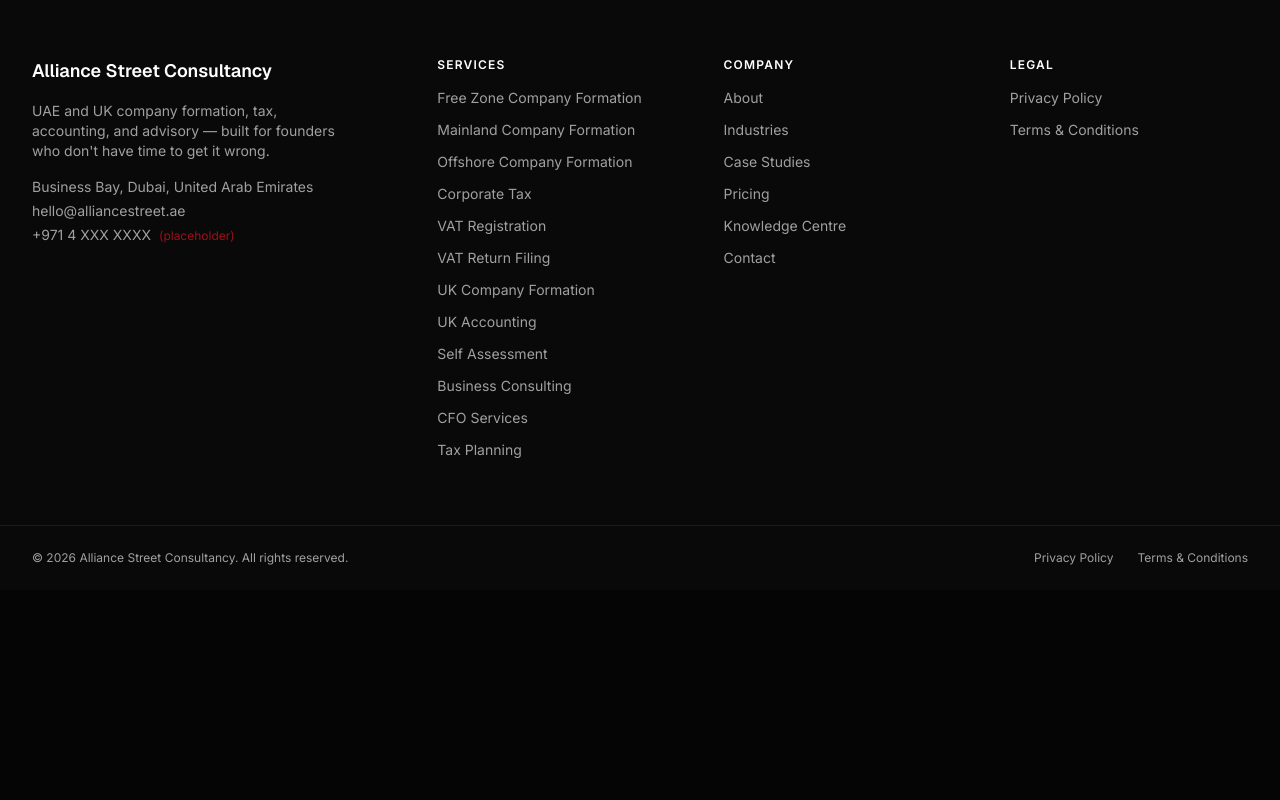
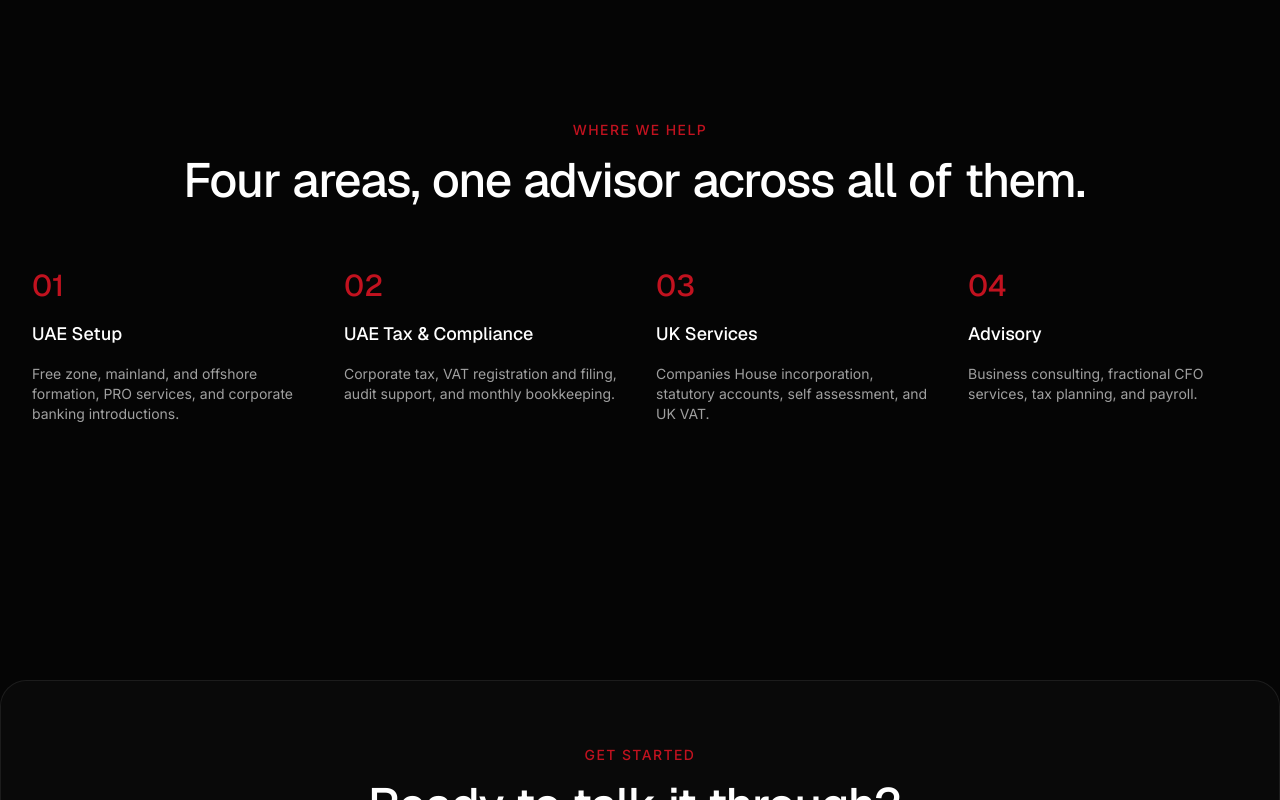
Before and after one commit to alliancestreetgoa-lang/alliance-street-consultancy-web, a Next.js app: page /about in a window 1280 px wide. Shown: the part 1180-1980 px from the top of the page. Before the commit the page ends 1770 px from the top, so only its background shows below. Built offline with nearby package versions, Linux system fonts and the light colour scheme.

Commit message:
Add About expertise section and CTA; compose About page

```diff
--- a/src/app/about/page.tsx
+++ b/src/app/about/page.tsx
@@ -1,12 +1,16 @@
 // src/app/about/page.tsx
 import { AboutHero } from "@/components/sections/about-hero";
 import { AboutStory } from "@/components/sections/about-story";
+import { AboutExpertise } from "@/components/sections/about-expertise";
+import { BookConsultationCTA } from "@/components/sections/book-consultation-cta";
 
 export default function AboutPage() {
   return (
     <>
       <AboutHero />
       <AboutStory />
+      <AboutExpertise />
+      <BookConsultationCTA />
     </>
   );
 }
--- /dev/null
+++ b/src/components/sections/about-expertise.tsx
@@ -0,0 +1,47 @@
+import { Container } from "@/components/ui/container";
+import { SectionHeading } from "@/components/ui/section-heading";
+
+const AREAS = [
+  {
+    title: "UAE Setup",
+    description: "Free zone, mainland, and offshore formation, PRO services, and corporate banking introductions.",
+  },
+  {
+    title: "UAE Tax & Compliance",
+    description: "Corporate tax, VAT registration and filing, audit support, and monthly bookkeeping.",
+  },
+  {
+    title: "UK Services",
+    description: "Companies House incorporation, statutory accounts, self assessment, and UK VAT.",
+  },
+  {
+    title: "Advisory",
+    description: "Business consulting, fractional CFO services, tax planning, and payroll.",
+  },
+];
+
+export function AboutExpertise() {
+  return (
+    <section className="py-24 sm:py-32">
+      <Container className="flex flex-col gap-16">
+        <SectionHeading
+          eyebrow="Where We Help"
+          title="Four areas, one advisor across all of them."
+          align="center"
+          className="mx-auto"
+        />
+        <div className="grid gap-8 sm:grid-cols-2 lg:grid-cols-4">
+          {AREAS.map((area, index) => (
+            <div key={area.title} className="flex flex-col gap-4">
+              <span className="font-display text-3xl font-medium text-primary">
+                {String(index + 1).padStart(2, "0")}
+              </span>
+              <h3 className="font-display text-lg font-medium text-foreground">{area.title}</h3>
+              <p className="text-sm text-muted-foreground">{area.description}</p>
+            </div>
+          ))}
+        </div>
+      </Container>
+    </section>
+  );
+}
```
